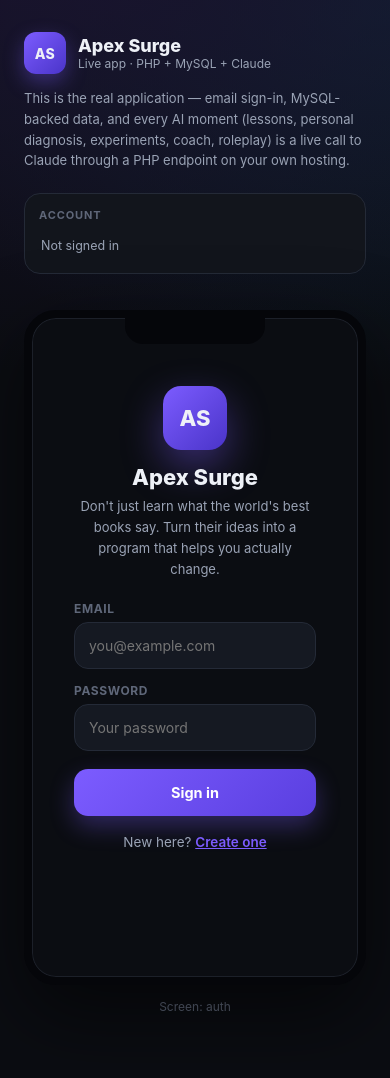
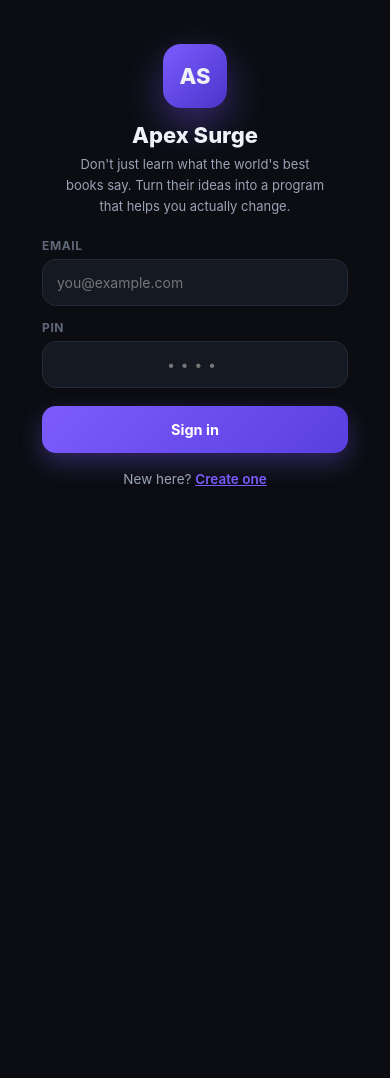
Before and after one commit to poojakudesia-maker/apex-surge, a PHP site: page / in a window 390 px wide. After the commit the page ends 486 px from the top, so only its background shows below. Run offline with PHP 8.4, Linux system fonts and the light colour scheme.

Commit message:
Replace demo device-mockup layout with real production shell; switch auth to email + 4-digit PIN with one-time email verification
Layout: the previous index.html was still the dev-testing scaffold (a
sidebar explaining each flow, a fake iPhone bezel/notch, a debug status
caption). Replaced with the actual production shell: full-bleed on
phones, a clean centered app-width column on wider screens, safe-area
insets for real device notches, no leftover dev chrome. Sign-out (which
lived in the removed sidebar) now lives in the Playbook screen.

Auth: replaced email+password with email + 4-digit PIN, plus a one-time
email verification step at signup. No database schema change - the PIN
is hashed into the same password_hash column a password used to live
in. The verification code lives only in the PHP session between
signupStart and signupVerify, so an account is created only once the
code is confirmed; nothing pending ever touches the users table.
Verification email is sent via PHP's mail().

Verified end-to-end locally (PHP built-in server + MariaDB): the new
app-shell layout renders correctly at both mobile and desktop widths
with the old sidebar text gone, sign-in/sign-out both work, and the
full signup -> code delivery -> verify -> account-creation -> login
pipeline works via direct API calls and through the real UI (Playwright,
extracting the code from the PHP session file as a test-only stand-in
for reading the inbox).

Co-Authored-By: Claude Sonnet 5 <noreply@anthropic.com>
Claude-Session: https://claude.ai/code/session_01RQmvn67QeqVcw6rZSfiRWM

```diff
--- a/app/api/auth.php
+++ b/app/api/auth.php
@@ -22,25 +22,72 @@ function user_public_row(array $row): array {
     ];
 }
 
+/** Sends the 6-digit verification code. Uses PHP's built-in mail() — no
+ * extra service/config needed. Deliverability on shared hosting varies;
+ * if codes land in spam, an SMTP-based mailer can replace this function
+ * later without touching anything else. */
+function send_verification_email(string $email, string $code): void {
+    $subject = 'Your Apex Surge verification code';
+    $body = "Your verification code is: $code\n\nThis code expires in 10 minutes.\n\nIf you didn't request this, you can ignore this email.";
+    $headers = 'From: no-reply@' . ($_SERVER['HTTP_HOST'] ?? 'apexsurge.app');
+    @mail($email, $subject, $body, $headers);
+}
+
 $action = $_GET['action'] ?? '';
 
-if ($action === 'register') {
+// Step 1 of signup: validate + hold everything in the session, email a code.
+// Nothing is written to the database yet — the account is only created once
+// the code is confirmed, so no DB schema change was needed for any of this.
+if ($action === 'signupStart') {
     $in = json_input();
     $email = trim(strtolower($in['email'] ?? ''));
-    $password = (string) ($in['password'] ?? '');
+    $pin = (string) ($in['pin'] ?? '');
     $displayName = trim($in['displayName'] ?? '');
     if (!filter_var($email, FILTER_VALIDATE_EMAIL)) json_error('Please enter a valid email address.');
-    if (strlen($password) < 8) json_error('Password must be at least 8 characters.');
+    if (!preg_match('/^\d{4}$/', $pin)) json_error('Your PIN must be exactly 4 digits.');
 
     $pdo = db();
     $exists = $pdo->prepare('SELECT id FROM users WHERE email = ?');
     $exists->execute([$email]);
     if ($exists->fetch()) json_error('An account with that email already exists.', 409);
 
-    $hash = password_hash($password, PASSWORD_DEFAULT);
+    $code = str_pad((string) random_int(0, 999999), 6, '0', STR_PAD_LEFT);
+    $_SESSION['pending_signup'] = [
+        'email' => $email,
+        'displayName' => $displayName ?: explode('@', $email)[0],
+        'pinHash' => password_hash($pin, PASSWORD_DEFAULT),
+        'code' => $code,
+        'expires' => time() + 600,
+    ];
+    send_verification_email($email, $code);
+    json_out(['ok' => true, 'email' => $email]);
+}
+
+if ($action === 'signupResend') {
+    $pending = $_SESSION['pending_signup'] ?? null;
+    if (!$pending) json_error('Start signup again — nothing pending.', 400);
+    $code = str_pad((string) random_int(0, 999999), 6, '0', STR_PAD_LEFT);
+    $pending['code'] = $code;
+    $pending['expires'] = time() + 600;
+    $_SESSION['pending_signup'] = $pending;
+    send_verification_email($pending['email'], $code);
+    json_out(['ok' => true]);
+}
+
+// Step 2 of signup: confirm the code -> create the account for real.
+if ($action === 'signupVerify') {
+    $in = json_input();
+    $code = trim((string) ($in['code'] ?? ''));
+    $pending = $_SESSION['pending_signup'] ?? null;
+    if (!$pending) json_error('Start signup again — nothing pending.', 400);
+    if (time() > $pending['expires']) { unset($_SESSION['pending_signup']); json_error('That code expired. Please start signup again.', 400); }
+    if (!hash_equals($pending['code'], $code)) json_error('Incorrect code. Please try again.', 401);
+
+    $pdo = db();
     $stmt = $pdo->prepare('INSERT INTO users (email, password_hash, display_name) VALUES (?, ?, ?)');
-    $stmt->execute([$email, $hash, $displayName ?: explode('@', $email)[0]]);
+    $stmt->execute([$pending['email'], $pending['pinHash'], $pending['displayName']]);
     $userId = (int) $pdo->lastInsertId();
+    unset($_SESSION['pending_signup']);
 
     session_regenerate_id(true);
     $_SESSION['user_id'] = $userId;
@@ -50,17 +97,20 @@ if ($action === 'register') {
     json_out(['user' => user_public_row($row->fetch())]);
 }
 
+// Ordinary login: email + 4-digit PIN. The PIN is stored (hashed) in the
+// same password_hash column a password used to live in — same column,
+// same password_hash()/password_verify() calls, just digits instead of text.
 if ($action === 'login') {
     $in = json_input();
     $email = trim(strtolower($in['email'] ?? ''));
-    $password = (string) ($in['password'] ?? '');
+    $pin = (string) ($in['pin'] ?? '');
 
     $pdo = db();
     $stmt = $pdo->prepare('SELECT * FROM users WHERE email = ?');
     $stmt->execute([$email]);
     $row = $stmt->fetch();
-    if (!$row || !password_verify($password, $row['password_hash'])) {
-        json_error('Incorrect email or password.', 401);
+    if (!$row || !password_verify($pin, $row['password_hash'])) {
+        json_error('Incorrect email or PIN.', 401);
     }
 
     session_regenerate_id(true);
--- a/app/css/style.css
+++ b/app/css/style.css
@@ -18,7 +18,7 @@
   font-family: 'Inter', -apple-system, BlinkMacSystemFont, "Segoe UI", Roboto, Helvetica, Arial, sans-serif;
 }
 *{box-sizing:border-box;}
-html,body{margin:0;padding:0;}
+html,body{margin:0;padding:0;height:100%;}
 body{
   background: radial-gradient(1200px 800px at 15% -10%, #1b1330 0%, transparent 60%),
               radial-gradient(1000px 700px at 100% 0%, #0e2130 0%, transparent 55%),
@@ -27,71 +27,30 @@ body{
   min-height:100vh;
 }
 button{font-family:inherit;cursor:pointer;}
-.shell{
+
+/* ---------- app shell (production layout) ---------- */
+/* Full-bleed on phones; a centered app-width column on wider screens —
+   no fake device bezel, this is the real interface end users see. */
+.app-shell{
+  min-height:100vh;
+  min-height:100dvh;
   display:flex;
-  gap:36px;
-  max-width:1280px;
-  margin:0 auto;
-  padding:32px 24px 64px;
-  align-items:flex-start;
+  justify-content:center;
 }
-
-/* ---------- left info panel ---------- */
-.shell-info{
-  width:300px;
-  flex-shrink:0;
-  position:sticky;
-  top:32px;
+.app-frame{
+  width:100%;
+  max-width:480px;
+  min-height:100vh;
+  min-height:100dvh;
+  display:flex;
+  flex-direction:column;
+  position:relative;
+  background:var(--bg);
 }
-.brand{display:flex;align-items:center;gap:12px;margin-bottom:14px;}
-.brand-mark{
-  width:42px;height:42px;border-radius:12px;
-  background:linear-gradient(135deg,var(--accent),#4a34c9);
-  display:flex;align-items:center;justify-content:center;
-  font-weight:800;font-size:14px;letter-spacing:0.5px;
-  box-shadow:0 8px 20px rgba(124,92,255,0.35);
-}
-.brand-name{font-weight:800;font-size:18px;}
-.brand-tag{font-size:12px;color:var(--text-dim);}
-.shell-desc{font-size:13px;line-height:1.6;color:var(--text-dim);margin-bottom:22px;}
-.flow-picker{
-  background:var(--panel);
-  border:1px solid var(--border);
-  border-radius:16px;
-  padding:14px;
-}
-.flow-picker-title{font-size:11px;text-transform:uppercase;letter-spacing:0.08em;color:var(--text-faint);margin-bottom:10px;font-weight:700;}
-.flow-btn{
-  display:block;width:100%;text-align:left;
-  background:transparent;border:1px solid transparent;color:var(--text);
-  padding:9px 10px;border-radius:10px;font-size:13px;margin-bottom:2px;
-  transition:background .15s, border-color .15s;
-}
-.flow-btn:hover{background:var(--panel-2);border-color:var(--border);}
-.reset-row{margin-top:16px;}
-.ghost-btn{
-  width:100%;
-  background:transparent;border:1px dashed var(--border);color:var(--text-faint);
-  padding:9px 10px;border-radius:10px;font-size:12px;
-}
-.ghost-btn:hover{color:var(--text-dim);border-color:var(--text-faint);}
-
-/* ---------- phone stage ---------- */
-.phone-stage{flex:1;display:flex;flex-direction:column;align-items:center;}
-.phone{
-  width:390px;height:844px;
-  background:var(--bg);
-  border-radius:46px;
-  border:10px solid #05060a;
-  box-shadow:0 30px 80px rgba(0,0,0,0.55), inset 0 0 0 1px #1c2029;
-  position:relative;
-  overflow:hidden;
-  display:flex;flex-direction:column;
-}
-.notch{
-  position:absolute;top:0;left:50%;transform:translateX(-50%);
-  width:140px;height:26px;background:#05060a;border-radius:0 0 18px 18px;
-  z-index:50;
+@media (min-width:481px){
+  .app-frame{
+    box-shadow:0 0 0 1px var(--border), 0 30px 80px rgba(0,0,0,.45);
+  }
 }
 .screens{
   flex:1;
@@ -104,11 +63,11 @@ button{font-family:inherit;cursor:pointer;}
 .screen{
   display:none;
   min-height:100%;
-  padding:44px 18px 18px;
+  padding:calc(env(safe-area-inset-top,0px) + 20px) 18px 18px;
   animation:fadein .28s ease;
 }
 .screen.active{display:block;}
-.screen.no-pad{padding-top:0;}
+.screen.no-pad{padding-top:env(safe-area-inset-top,0px);}
 @keyframes fadein{from{opacity:0;transform:translateY(8px);}to{opacity:1;transform:translateY(0);}}
 
 .tabbar{
@@ -116,7 +75,7 @@ button{font-family:inherit;cursor:pointer;}
   border-top:1px solid var(--border);
   background:rgba(18,21,28,0.92);
   backdrop-filter:blur(6px);
-  padding:8px 6px 14px;
+  padding:8px 6px calc(env(safe-area-inset-bottom,0px) + 8px);
 }
 .tabbar.visible{display:flex;}
 .tab{
@@ -126,7 +85,6 @@ button{font-family:inherit;cursor:pointer;}
 }
 .tab-ico{font-size:16px;line-height:1;}
 .tab.active{color:var(--accent);}
-.stage-caption{margin-top:14px;font-size:12px;color:var(--text-faint);}
 
 /* ---------- generic building blocks ---------- */
 .topbar{display:flex;align-items:center;justify-content:space-between;margin-bottom:18px;}
@@ -311,9 +269,3 @@ input[type=range]::-webkit-slider-thumb{
 .playbook-tabs{display:flex;gap:6px;margin-bottom:16px;overflow-x:auto;}
 .pb-tab{padding:8px 12px;border-radius:10px;background:var(--card-soft);border:1px solid var(--border);font-size:12.5px;color:var(--text-dim);white-space:nowrap;font-weight:700;}
 .pb-tab.active{background:var(--accent);color:#fff;border-color:var(--accent);}
-
-@media (max-width: 760px){
-  .shell{flex-direction:column;align-items:center;}
-  .shell-info{position:static;width:100%;max-width:390px;}
-  .phone{width:100%;max-width:390px;height:80vh;min-height:640px;border-width:8px;border-radius:32px;}
-}
--- a/app/index.html
+++ b/app/index.html
@@ -12,11 +12,16 @@
 <style>
   /* app-only additions on top of the shared design system */
   .auth-screen{display:flex;flex-direction:column;justify-content:center;height:100%;padding:24px;}
-  input[type=email], input[type=password]{
+  input[type=email], input[type=text]{
     width:100%;background:var(--card-soft);border:1px solid var(--border);color:var(--text);
     border-radius:14px;padding:14px;font-size:14px;font-family:inherit;
   }
-  input[type=email]:focus, input[type=password]:focus{outline:none;border-color:var(--accent);}
+  input[type=email]:focus, input[type=text]:focus{outline:none;border-color:var(--accent);}
+  .pin-input{
+    text-align:center;font-size:26px;font-weight:700;letter-spacing:0.5em;
+    font-family:'IBM Plex Mono',ui-monospace,monospace;
+  }
+  .pin-input::placeholder{letter-spacing:0.5em;}
   .error-banner{background:rgba(255,92,122,.12);border:1px solid var(--danger);color:#ff9cae;border-radius:12px;padding:12px 14px;font-size:12.5px;margin-bottom:14px;}
   .inline-spinner{width:16px;height:16px;border-radius:50%;border:2px solid rgba(255,255,255,.35);border-top-color:#fff;animation:spin .7s linear infinite;display:inline-block;}
   .btn[data-loading="1"]{opacity:.75;pointer-events:none;}
@@ -26,26 +31,8 @@
 </head>
 <body>
 
-  <div class="shell">
-    <aside class="shell-info">
-      <div class="brand">
-        <div class="brand-mark">AS</div>
-        <div>
-          <div class="brand-name">Apex Surge</div>
-          <div class="brand-tag">Live app · PHP + MySQL + Claude</div>
-        </div>
-      </div>
-      <p class="shell-desc">This is the real application — email sign-in, MySQL-backed data, and every AI moment (lessons, personal diagnosis, experiments, coach, roleplay) is a live call to Claude through a PHP endpoint on your own hosting.</p>
-      <div class="flow-picker">
-        <div class="flow-picker-title">Account</div>
-        <div id="acctBox" style="font-size:12.5px;color:var(--text-dim);padding:6px 2px;">Not signed in</div>
-        <button class="ghost-btn" id="signOutBtn" style="display:none;">Sign out</button>
-      </div>
-    </aside>
-
-    <main class="phone-stage">
-      <div class="phone">
-        <div class="notch"></div>
+  <div class="app-shell">
+    <div class="app-frame">
       <div class="screens" id="screens"></div>
       <nav class="tabbar" id="tabbar">
         <button class="tab" data-tab="today"><span class="tab-ico">☀</span><span>Today</span></button>
@@ -55,8 +42,6 @@
         <button class="tab" data-tab="coach-chat"><span class="tab-ico">✦</span><span>Coach</span></button>
       </nav>
     </div>
-      <div class="stage-caption" id="stageCaption">Loading…</div>
-    </main>
   </div>
 
   <script type="module" src="js/app.js"></script>
--- a/app/js/app.js
+++ b/app/js/app.js
@@ -1,5 +1,5 @@
 import {
-  me, login, register, logout,
+  me, login, signupStart, signupVerify, signupResend, logout,
   fetchTodayMission, fetchJourneys, fetchExperiments, fetchBooks,
   fetchPrinciples, fetchInsights, fetchWorksForMe,
 } from "./api.js";
@@ -8,9 +8,6 @@ import { SCREENS } from "./screens.js";
 
 const screensEl = document.getElementById("screens");
 const tabbarEl = document.getElementById("tabbar");
-const captionEl = document.getElementById("stageCaption");
-const acctBox = document.getElementById("acctBox");
-const signOutBtn = document.getElementById("signOutBtn");
 
 function stopAnyLessonAudio() {
   try { window.speechSynthesis?.cancel(); } catch (e) {}
@@ -53,7 +50,6 @@ export function renderScreen(id) {
   } else {
     tabbarEl.classList.remove("visible");
   }
-  captionEl.textContent = `Screen: ${id}${STATE.nav.stack.length ? "  ·  depth " + STATE.nav.stack.length : ""}`;
 }
 
 export function refresh() {
@@ -72,13 +68,11 @@ tabbarEl.addEventListener("click", (e) => {
   if (tab) go(tab.dataset.tab, { root: true });
 });
 
-signOutBtn.addEventListener("click", async () => {
+export async function signOutUser() {
   try { await logout(); } catch (e) {}
   resetSessionState();
-  acctBox.textContent = "Not signed in";
-  signOutBtn.style.display = "none";
   go("auth", { root: true });
-});
+}
 
 /** Fetches everything the app needs after sign-in, once. Individual
  * screens refetch just their own slice after an action changes it. */
@@ -99,8 +93,6 @@ export async function loadAppData() {
 export async function afterSignedIn(user) {
   STATE.user = { id: user.id, email: user.email, displayName: user.displayName };
   STATE.profile = user;
-  acctBox.textContent = user.displayName || user.email || "Signed in";
-  signOutBtn.style.display = "block";
 
   if (!user.onboardingComplete) {
     go("onboard-why", { root: true });
@@ -110,13 +102,23 @@ export async function afterSignedIn(user) {
   go("today", { root: true });
 }
 
-export async function doLogin(email, password) {
-  const user = await login(email, password);
+export async function doLogin(email, pin) {
+  const user = await login(email, pin);
   await afterSignedIn(user);
 }
 
-export async function doRegister(email, password, displayName) {
-  const user = await register(email, password, displayName);
+/** Step 1 of signup — sends the verification code, doesn't create the account yet. */
+export async function doSignupStart(email, pin, displayName) {
+  return signupStart(email, pin, displayName);
+}
+
+export async function doSignupResend() {
+  return signupResend();
+}
+
+/** Step 2 of signup — confirms the code, which is when the account actually gets created. */
+export async function doSignupVerify(code) {
+  const user = await signupVerify(code);
   await afterSignedIn(user);
 }
 
```
Also changed, not shown: SETUP.md (+14 -3 lines), app/js/api.js (+7 -4 lines), app/js/screens.js (+64 -13 lines). Lines whose indentation alone changed are shown as unchanged.
